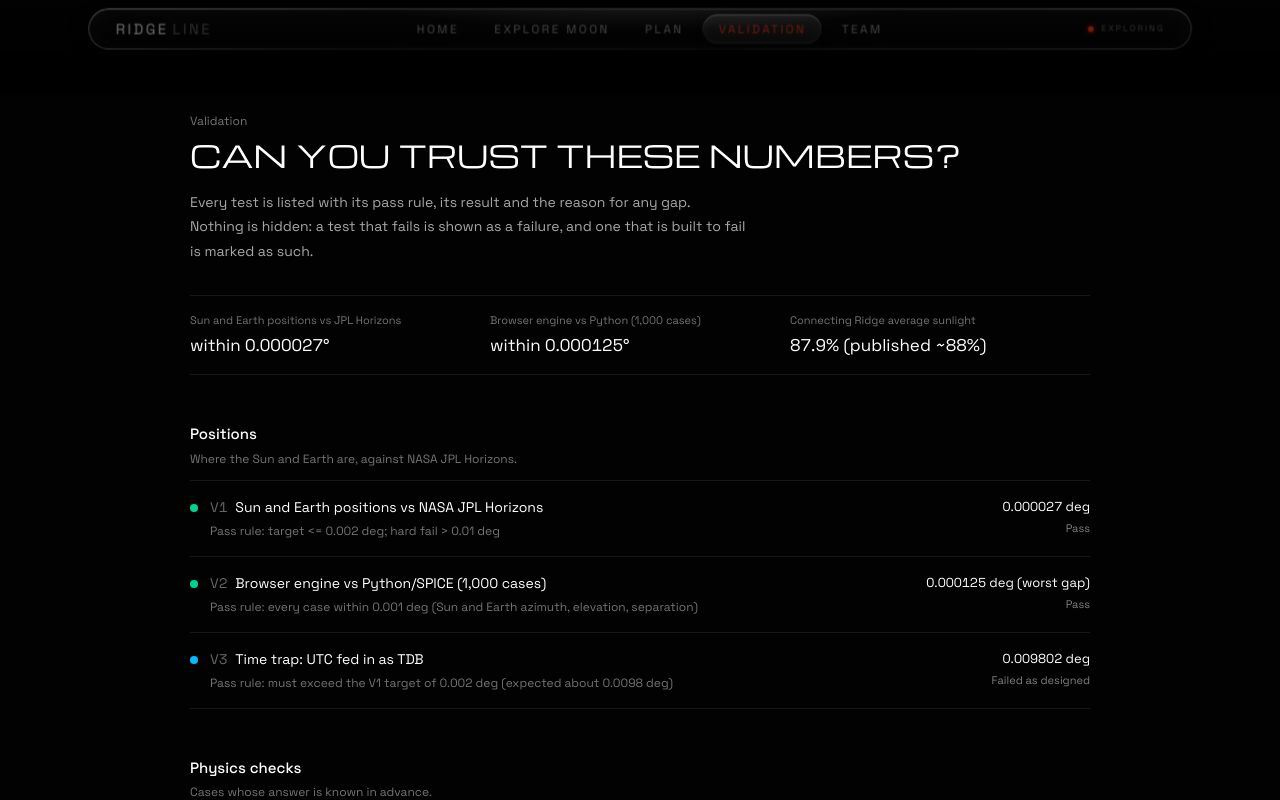
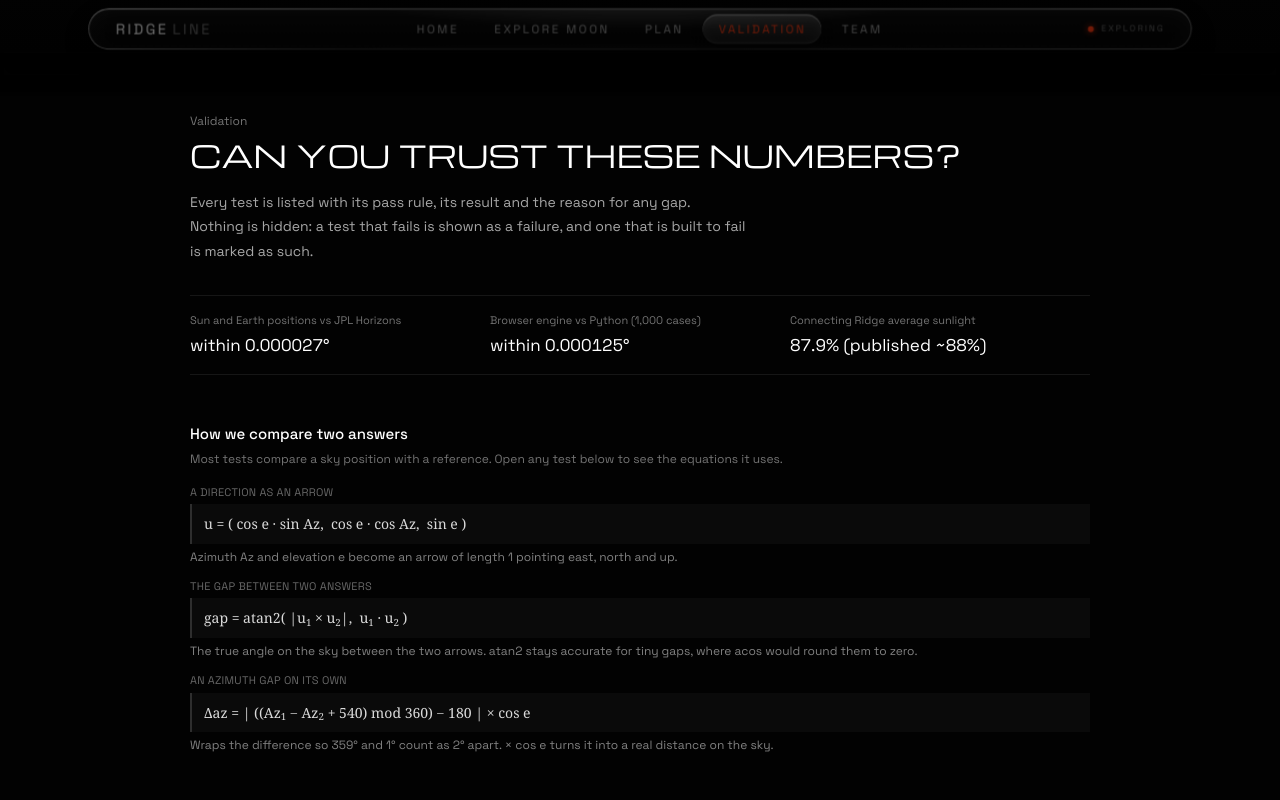
Before and after one commit to JAlavindu/Ridgeline, a React (Vite) app in the folder web/: page /validation in a window 1280 px wide. Shown: the top 800 px of the page. Built offline with nearby package versions, Linux system fonts and the light colour scheme.

Commit message:
validation  updates

```diff
--- /dev/null
+++ b/web/src/lib/validationEquations.ts
@@ -0,0 +1,227 @@
+/**
+ * The equations behind each validation test, shown on the /validation page.
+ * Formula IDs (F1–F18, E1–E7) match docs/Ridgeline_formula_guide.pdf.
+ *
+ * Writing subscripts: "x_{SUN}" is drawn as x with a small "SUN" below the line.
+ */
+export interface Equation {
+  /** What the equation is for, in a few words. */
+  label: string;
+  /** The equation itself. A "\n" starts a new line. */
+  expr: string;
+  /** Optional plain-words note under the equation. */
+  note?: string;
+}
+
+/** How two answers are compared. Used by most tests, so it is shown once at the top of the page. */
+export const MEASURE: Equation[] = [
+  {
+    label: "A direction as an arrow",
+    expr: "u = ( cos e · sin Az,  cos e · cos Az,  sin e )",
+    note: "Azimuth Az and elevation e become an arrow of length 1 pointing east, north and up.",
+  },
+  {
+    label: "The gap between two answers",
+    expr: "gap = atan2( |u_{1} × u_{2}|,  u_{1} · u_{2} )",
+    note: "The true angle on the sky between the two arrows. atan2 stays accurate for tiny gaps, where acos would round them to zero.",
+  },
+  {
+    label: "An azimuth gap on its own",
+    expr: "Δaz = | ((Az_{1} − Az_{2} + 540) mod 360) − 180 | × cos e",
+    note: "Wraps the difference so 359° and 1° count as 2° apart. × cos e turns it into a real distance on the sky.",
+  },
+];
+
+/** Equations for each test, by test ID. */
+export const EQUATIONS: Record<string, Equation[]> = {
+  V1: [
+    {
+      label: "Where the site is (F1) and which way to look (F3)",
+      expr: "r_{site} = (R + H + h_{mast}) · ( cos φ cos λ,  cos φ sin λ,  sin φ )\nv = r_{body} − r_{site}",
+      note: "R = 1737.4 km. The body position comes from SPICE (DE440, frame MOON_ME, light-time CN+S).",
+    },
+    {
+      label: "Azimuth and elevation (F4)",
+      expr: "Az = atan2( east · v,  north · v )\nEl = asin( up · v / |v| )",
+    },
+    {
+      label: "Pass rule",
+      expr: "worst = max gap over 6 sites × 2 bodies × 518 times = 6,216 comparisons\npass if worst ≤ 0.002°",
+      note: "Each gap is measured with the arrow method at the top of this page.",
+    },
+  ],
+  V2: [
+    {
+      label: "Blending between hourly records (E1)",
+      expr: "d = (1 − f) · d_{0} + f · d_{1}      d̂ = d / |d|",
+      note: "f is how far through the hour we are. Arrows are blended, never angles, because azimuth jumps from 359° to 0°.",
+    },
+    {
+      label: "The browser's clock (F17)",
+      expr: "t_{TDB} = unix_ms / 1000 − 946,727,930.816 s",
+    },
+    {
+      label: "Pass rule",
+      expr: "every case:  |gap| ≤ 0.001°  for Sun and Earth azimuth, elevation, separation and disc size\n|t_{TDB, browser} − t_{TDB, SPICE}| ≤ 0.002 s",
+    },
+  ],
+  V3: [
+    {
+      label: "How fast the Sun crosses the lunar sky",
+      expr: "rate = 360° / (29.53 days × 1,440 min/day) ≈ 0.00847° per minute",
+    },
+    {
+      label: "The error from treating UTC as TDB",
+      expr: "TDB − UTC = 69.184 s = 1.153 min\nerror ≈ 0.00847 × 1.153 ≈ 0.0098°",
+      note: "The test must find a gap this big. If it did not, V1 would be too blunt to catch a time bug.",
+    },
+  ],
+  V4: [
+    {
+      label: "Sun height at the south pole (F6)",
+      expr: "e = −b",
+      note: "b is the sub-solar latitude: where on the Moon the Sun is straight overhead.",
+    },
+    {
+      label: "Expected highest Sun",
+      expr: "max |e| ≈ 1.543° (tilt of the Moon's equator) + physical libration ≈ 1.59°",
+    },
+  ],
+  V5: [
+    {
+      label: "Length of a day at the equator (F18)",
+      expr: "day ≈ 29.53 days / 2 ≈ 14.77 days",
+    },
+    {
+      label: "Extra minutes at each end",
+      expr: "dip = acos( R / (R + h_{mast}) ) = 0.087°  (2 m mast)\nextra = (ρ_{SUN} + dip) / ω = (0.267° + 0.087°) / 0.508° per h ≈ 0.7 h",
+      note: "Any part of the Sun counts as up, and the mast sees slightly over the curve, so each day is about 1.4 h longer.",
+    },
+  ],
+  V6: [
+    {
+      label: "Distance from the point under Earth",
+      expr: "angle = acos( cos φ · cos λ ) = acos( cos 45.44° · cos 177.60° ) ≈ 134.5°",
+      note: "Earth hangs roughly above (0°, 0°).",
+    },
+    {
+      label: "Earth's expected height",
+      expr: "e_{EARTH} ≈ 90° − 134.5° ≈ −44.5°   (rocked about ±7° by libration)",
+    },
+  ],
+  V7: [
+    {
+      label: "Disc sizes (F15) and the angle between them (E2)",
+      expr: "ρ = asin( R_{body} / D )\nδ = atan2( |a × b|,  a · b )",
+    },
+    {
+      label: "Earth covering the Sun (F12)",
+      expr:
+        "Sun fully hidden if  δ ≤ ρ_{E} − ρ_{S}\n" +
+        "overlap = ρ_{S}² acos((δ² + ρ_{S}² − ρ_{E}²) / 2δρ_{S}) + ρ_{E}² acos((δ² + ρ_{E}² − ρ_{S}²) / 2δρ_{E})\n" +
+        "          − ½ √((−δ+ρ_{S}+ρ_{E})(δ+ρ_{S}−ρ_{E})(δ−ρ_{S}+ρ_{E})(δ+ρ_{S}+ρ_{E}))\n" +
+        "f_{E} = 1 − overlap / (π ρ_{S}²)",
+      note: "Pass if f_E = 0 for every minute of totality.",
+    },
+  ],
+  V8: [
+    {
+      label: "Sun and Earth position (F1–F4)",
+      expr: "v = r_{body} − r_{site}\nAz = atan2( east · v,  north · v )      El = asin( up · v / |v| )",
+      note: "Computed in Python with SPICE, because the app's data starts in 2023.",
+    },
+  ],
+  H1: [
+    {
+      label: "Sun height by hand (F5)",
+      expr: "sin e = sin φ sin b + cos φ cos b cos( λ − l )",
+      note: "b, l: latitude and longitude of the point where the Sun is straight overhead.",
+    },
+    {
+      label: "When the Sun has fully set",
+      expr: "e = −( dip + ρ_{SUN} )      dip = acos( R / (R + h_{mast}) ) = 0.0869°",
+    },
+  ],
+  V9: [
+    {
+      label: "Our averages",
+      expr: "Sun % = 100 × mean( f )\nEarth % = 100 × share of hours with  e_{E} + ρ_{E} − h(Az_{E}) > 0",
+      note: "f is the visible part of the Sun's disc (F11, F12). Earth uses the any-part rule, as PGDA 69 does.",
+    },
+    {
+      label: "Pass rule",
+      expr: "gap = ours − PGDA 69   (in points)\npass if  median |gap| ≤ 5  and  90th percentile |gap| ≤ 10",
+    },
+  ],
+  V10: [
+    {
+      label: "Visible part of the Sun behind a ridge (F11)",
+      expr: "d = ( e − h(Az) ) / √(1 + m²)\nhidden = ρ² acos(d/ρ) − d √(ρ² − d²)\nf = 1 − hidden / (π ρ²)",
+      note: "h(Az): horizon height under the Sun. m: how steeply the skyline slopes sideways.",
+    },
+    {
+      label: "Average sunlight",
+      expr: "average = 100 × (1/N) Σ f_{i}   (every hour, 2023–2032)",
+    },
+  ],
+  V11: [
+    {
+      label: "When the terrain hides the Sun (E5)",
+      expr: "Sun margin = d + ρ_{SUN}      Sun lost when the margin changes sign from + to −",
+      note: "Found by stepping hourly, then halving the hour until under 30 s.",
+    },
+  ],
+  V12: [
+    {
+      label: "Sunset and sunrise (E5)",
+      expr: "Sun margin = d + ρ_{SUN}      sunset: + to −      sunrise: − to +",
+    },
+    {
+      label: "Pass rule",
+      expr: "| sunrise − 22 Sep 2023 | ≤ 3 days",
+    },
+  ],
+  V13: [
+    {
+      label: "Sunlight with hills and Earth together (F12)",
+      expr: "f = min( f_{terrain}, f_{E} )",
+      note: "Pass if f falls below 0.05 on 14 March 2025.",
+    },
+  ],
+  V14: [
+    {
+      label: "How far apart two horizons are",
+      expr: "diff(Az) = h_{custom}(Az) − h_{precise}(Az)\nRMS = √( mean diff² )      p95 = 95th percentile of |diff|",
+    },
+  ],
+  V15: [
+    {
+      label: "The Moon's height above a DSN dish",
+      expr: "v = r_{MOON} − r_{station}      El = asin( up · v / |v| )\ngap = | El_{ours} − El_{Horizons} |   pass if ≤ 0.05°",
+    },
+  ],
+  S1: [
+    {
+      label: "Countdown uncertainty (F8)",
+      expr: "Δt ≈ Δh / | de/dt |      de/dt ≈ ω cos φ   (near the horizon)",
+      note: "Δh = 0.1° of horizon error. Example at 89°S: 0.1° / 0.0081° per h ≈ 12.3 h.",
+    },
+    {
+      label: "Pass rule",
+      expr: "| measured shift − predicted shift | / predicted shift ≤ 10%",
+    },
+  ],
+  S2: [
+    {
+      label: "Two rules for Earth in view (F16)",
+      expr: "centre rule:    e_{E} − h(Az_{E}) > 0\nany-part rule:  e_{E} + ρ_{E} − h(Az_{E}) > 0",
+      note: "Any-part can never be lower than centre, so that is the sanity check.",
+    },
+  ],
+  S3: [
+    {
+      label: "Average with two sample steps",
+      expr: "mean = (1/N) Σ f_{i}\npass if | mean_{60 min} − mean_{10 min} | < 0.2 points",
+    },
+  ],
+};
--- a/web/src/pages/ValidationPage.tsx
+++ b/web/src/pages/ValidationPage.tsx
@@ -9,6 +9,7 @@ import {
   type ValidationReport,
   type ValidationTest,
 } from "../lib/validation";
+import { EQUATIONS, MEASURE, type Equation } from "../lib/validationEquations";
 
 const DATA_URL = import.meta.env.BASE_URL + "data/validation.json";
 const REPO_URL = "https://github.com/JAlavindu/Ridgeline";
@@ -76,6 +77,14 @@ export default function ValidationPage() {
                 value={v10?.result != null ? `${v10.result}% (published ~88%)` : "not available"}
               />
             </dl>
+
+            <section className="mt-12" aria-label="How we compare two answers">
+              <h2 className="text-[15px] font-medium text-white">How we compare two answers</h2>
+              <p className="mt-1 text-[12px] text-white/45">
+                Most tests compare a sky position with a reference. Open any test below to see the equations it uses.
+              </p>
+              <Equations items={MEASURE} />
+            </section>
 
             {GROUPS.map((group) => {
               const tests = group.ids.map((id) => byId.get(id)).filter((t): t is ValidationTest => t !== undefined);
@@ -158,7 +167,32 @@ function Row({ test }: { test: ValidationTest }) {
       <div className="pb-5 pl-5 pr-2 text-[12px] leading-[1.75] text-white/60">
         <p>{test.what}</p>
         <p className="mt-2">{test.explanation}</p>
+        {EQUATIONS[test.id] && <Equations items={EQUATIONS[test.id]} />}
       </div>
     </details>
   );
 }
+
+/** A list of equations, each with a label, the equation and an optional note. */
+function Equations({ items }: { items: Equation[] }) {
+  return (
+    <div className="mt-4 space-y-3">
+      {items.map((eq) => (
+        <div key={eq.label}>
+          <p className="text-[11px] uppercase tracking-wide text-white/40">{eq.label}</p>
+          <p className="mt-1 overflow-x-auto whitespace-pre border-l-2 border-white/15 bg-white/[0.03] px-3 py-2 font-['Cambria_Math',Cambria,'Times_New_Roman',serif] text-[14px] leading-[1.7] text-white/85">
+            {withSubscripts(eq.expr)}
+          </p>
+          {eq.note && <p className="mt-1 text-[12px] text-white/50">{eq.note}</p>}
+        </div>
+      ))}
+    </div>
+  );
+}
+
+/** Turns "r_{site}" into r with "site" drawn as a subscript. */
+function withSubscripts(text: string) {
+  return text.split(/_\{([^}]*)\}/).map((part, i) =>
+    i % 2 === 1 ? <sub key={i} className="text-[0.7em]">{part}</sub> : part,
+  );
+}
```
Also changed, not shown: 2 other files (tests, documents, lock files or other folders).
